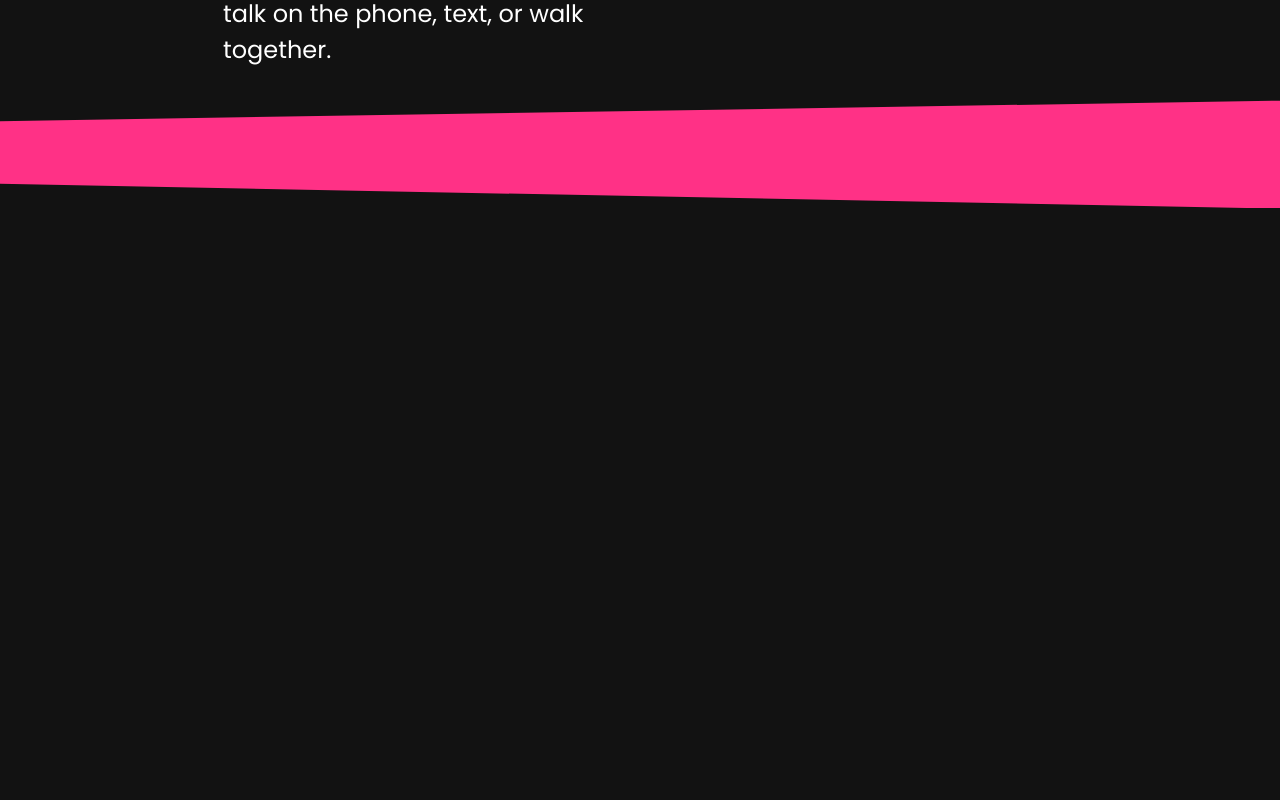
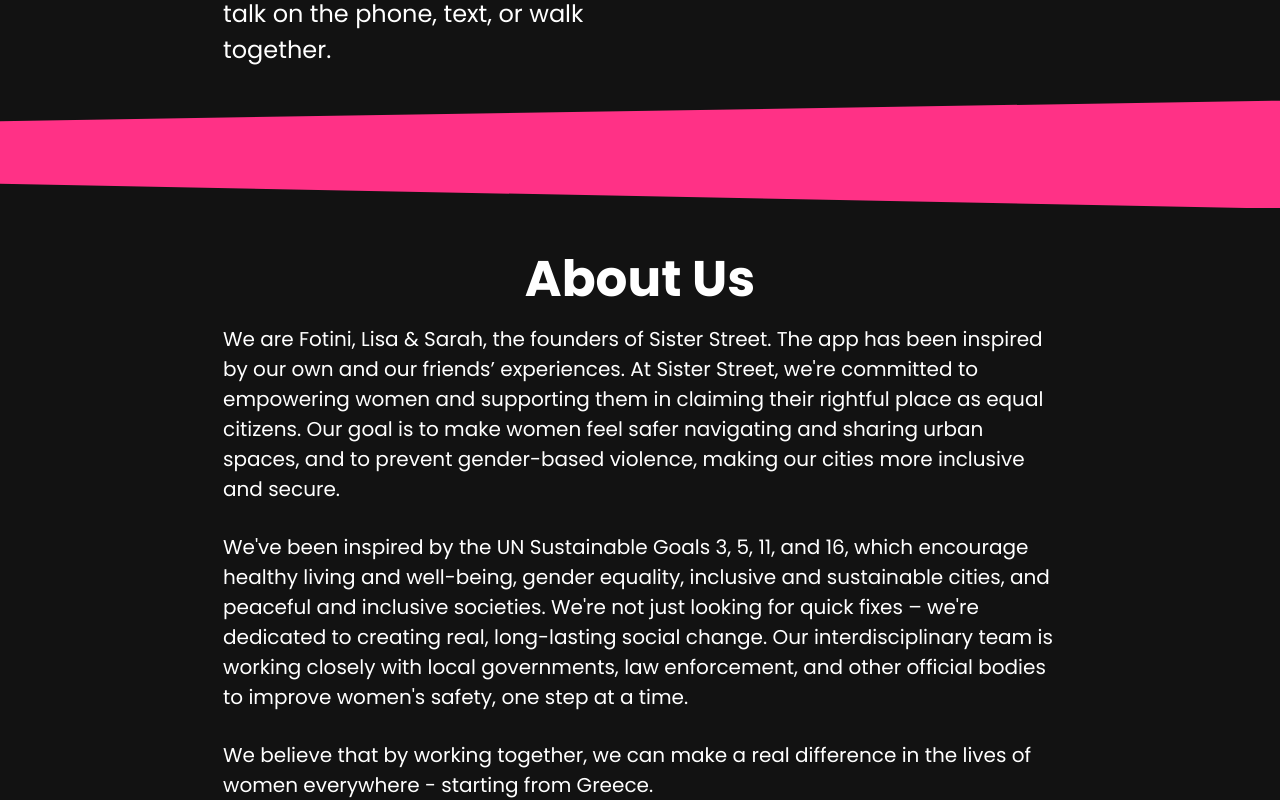
Before and after one commit to Arag0rn/SistersStreet, a Next.js app: page / in a window 1280 px wide. Shown: the part 6207-7007 px from the top of the page. Before the commit the page ends 6415 px from the top, so only its background shows below. Built offline with nearby package versions, Linux system fonts and the light colour scheme.

Commit message:
finished about us

```diff
--- /dev/null
+++ b/src/app/components/Aboutus.tsx
@@ -0,0 +1,23 @@
+import React from 'react'
+
+export const Aboutus = () => {
+  return (
+    <section className='pt-[50px] xl:pt-[290px]'>
+        <div className='container flex flex-col items-center'>
+            <h2 className='text-[34px] text-white font-bold leading-[42px] md:text-[50px]'>About Us</h2>
+            <div className='text-[20px] text-white flex flex-col gap-7 md:mt-[24px] xl:w-[792px]'>
+            <p>
+    We are Fotini, Lisa &amp; Sarah, the founders of Sister Street. The app has been inspired by our own and our friends&rsquo; experiences. At Sister Street, we&apos;re committed to empowering women and supporting them in claiming their rightful place as equal citizens. Our goal is to make women feel safer navigating and sharing urban spaces, and to prevent gender-based violence, making our cities more inclusive and secure.
+  </p>
+  <p>
+    We&apos;ve been inspired by the UN Sustainable Goals 3, 5, 11, and 16, which encourage healthy living and well-being, gender equality, inclusive and sustainable cities, and peaceful and inclusive societies. We&apos;re not just looking for quick fixes – we&apos;re dedicated to creating real, long-lasting social change. Our interdisciplinary team is working closely with local governments, law enforcement, and other official bodies to improve women&apos;s safety, one step at a time.
+  </p>
+  <p>
+    We believe that by working together, we can make a real difference in the lives of women everywhere - starting from Greece.
+  </p>
+            </div>
+            </div>
+
+    </section>
+  )
+}
--- a/src/app/page.tsx
+++ b/src/app/page.tsx
@@ -5,6 +5,7 @@
 import { JoinUs } from "./components/JoinUs/JoinUs";
 import { Research } from "./components/Research/Research";
 import { HowWork } from "./components/HowWork/HowWork";
+import { Aboutus } from "./components/Aboutus";
 
 export default function Home() {
   return (
@@ -15,6 +16,7 @@
     <JoinUs/>
     <Research/>
     <HowWork/>
+    <Aboutus/>
    </>
   );
 }
```
